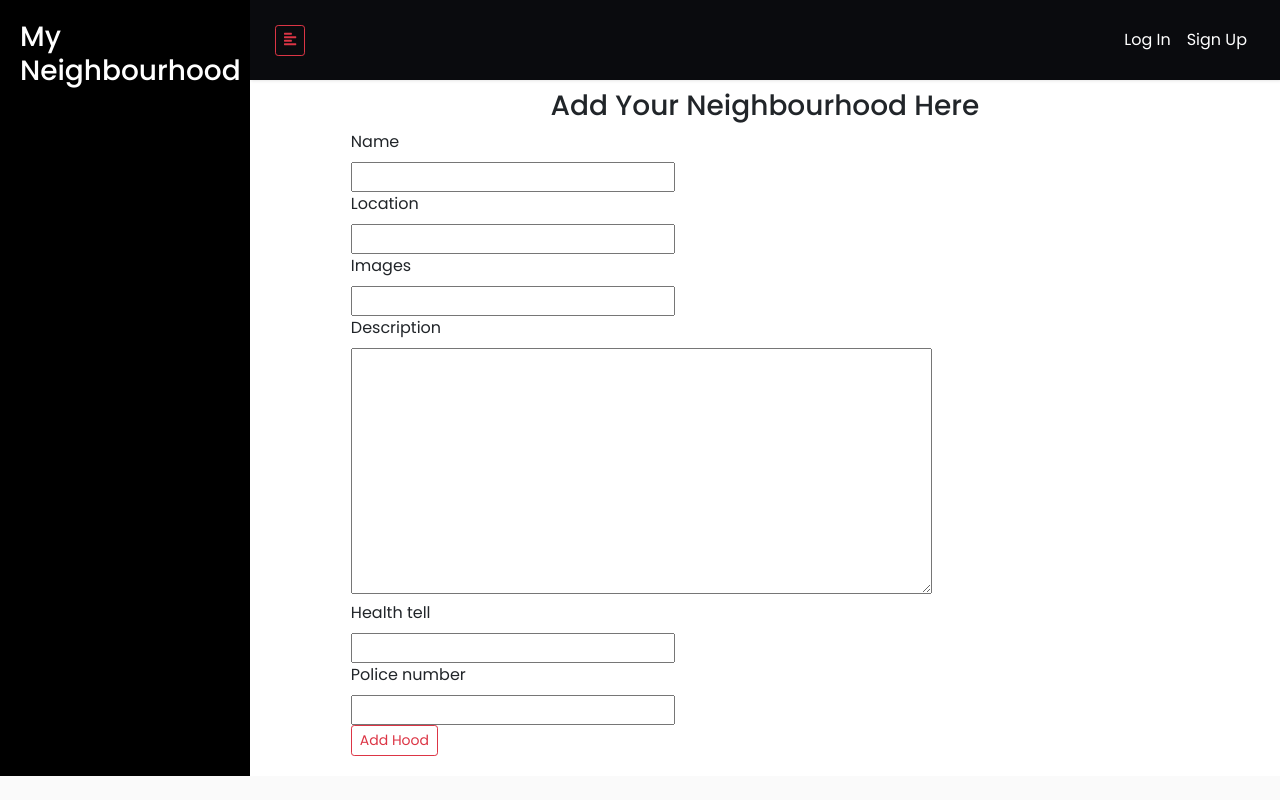
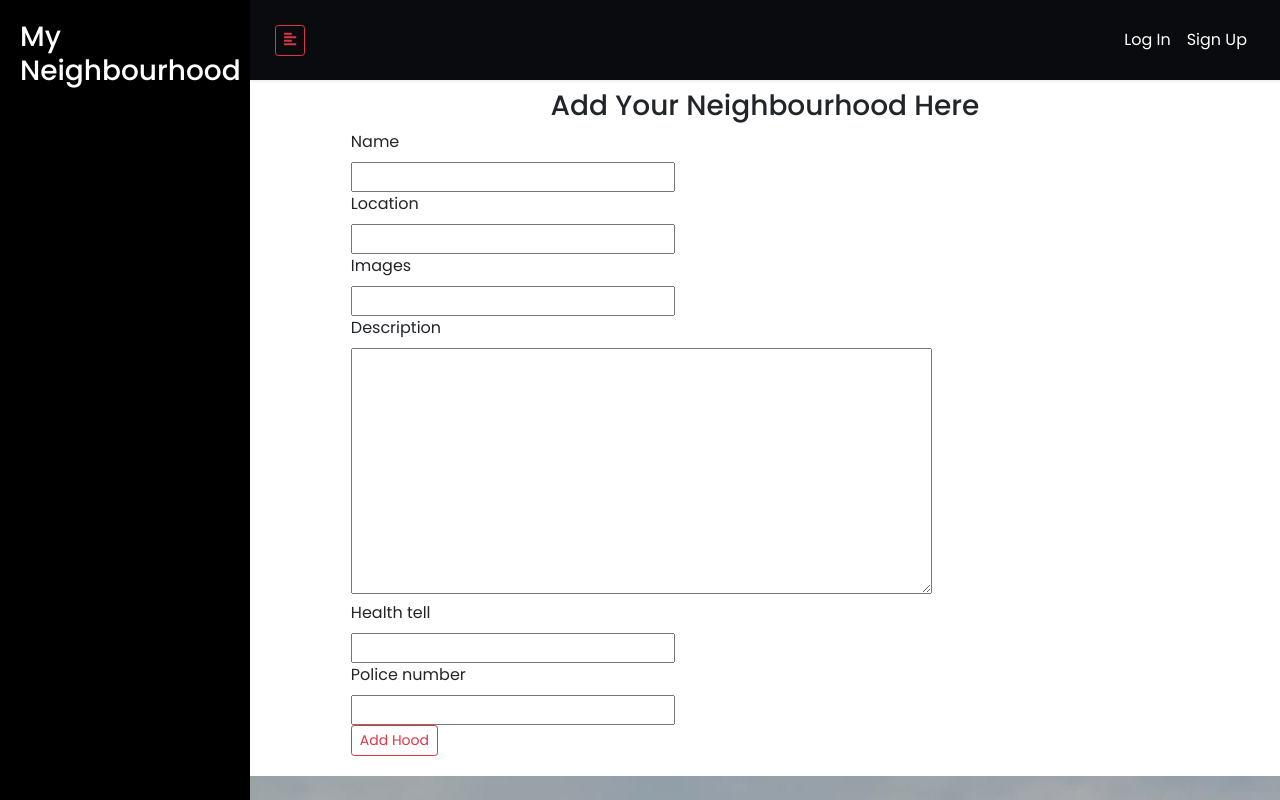
Before and after one commit to maureenndiema/My-Neighbourhood, a Django app: page /new-hood/ in a window 1280 px wide. Run offline with Django 4.2, Linux system fonts and the light colour scheme; some libraries are stand-ins or nearby versions.

Commit message:
updating styling

```diff
--- a/hoodapp/templates/base.html
+++ b/hoodapp/templates/base.html
@@ -25,7 +25,7 @@
 <body>
     <div class="wrapper">
         {% include 'bar.html' %}
-        <div id="content"style="background-image: url({% static 'images/yellowhood.jpg'%}); background-repeat:no-repeat:background-size:cover ">
+        <div id="content"style="background-image: url({% static 'images/yellowhood.jpg'%}); background-repeat:no-repeat:background-size:100% ">
         {% include 'navbar.html' %}
 
           {% block content %}
--- a/static/css/styles.css
+++ b/static/css/styles.css
@@ -199,7 +199,7 @@ ul.CTAs a {
 #content {
     width: 100%;
     padding-left: 0px;
-    min-height: 70vh;
+    min-height: 100vh;
     transition: all 0.3s;
 }
 
```
